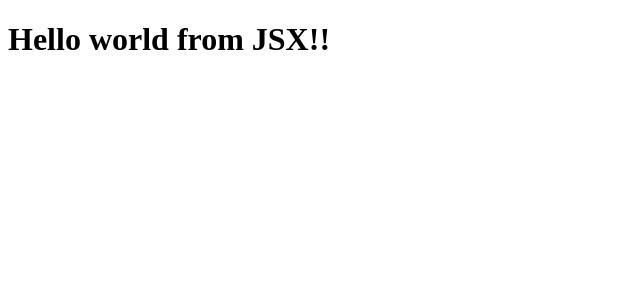
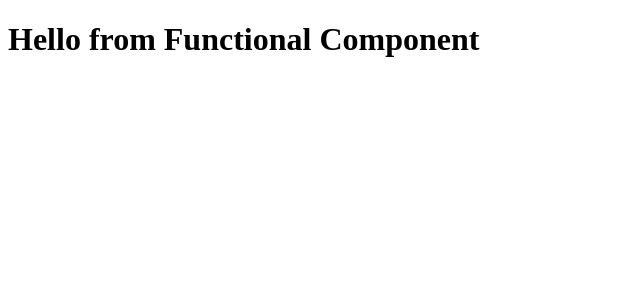
Before and after one commit to Prajwal-kh/Namaste_Dev-ReactJS, a React (Vite) app: page / in a window 1280 px wide. Shown: the top 300 px of the page, without its empty margins (0-640 px from the left). Built offline with nearby package versions, Linux system fonts and the light colour scheme.

Commit message:
introduction to Functional components

```diff
--- a/App.js
+++ b/App.js
@@ -1,23 +1,24 @@
 import React from "react";
 import ReactDOM from "react-dom/client";
 
-const heading = React.createElement(
-    "h1",
-    { id: "heading", className: "header" },
-    "Hello world from React!!",
+// Functional Component
+const HeadingComponent = () => {
+    return <h1>Hello from Functional Component</h1>;
+};
+// Way to write Functional Component in JSX
+const HeadingComponent2 = () => <h1>Hello from JSX Element</h1>;
+
+const HeadingComponent3 = () => (
+    <h1 className="heading">Hello from Multi-line JSX Element</h1>
 );
-
-// Babel Transpilation JSX to JS
-// JSX => Babel transpiles it to React.createElement => ReactElement which is a JS Object => HTML (DOM)
-const jsxHeading = <h1 id="heading">Hello world from JSX!!</h1>;
-
-// when line breaks jsx should be in ()
-const jsxHeading2 = (
-    <h1 id="heading" className="header">
-        Hello world from JSX 2!!
-    </h1>
-);
+const HeadingComponent4 = () => {
+    return (
+        <h1 className="heading">
+            Hello from Multi-line JSX Element with return
+        </h1>
+    );
+};
 
 const root = ReactDOM.createRoot(document.getElementById("root"));
 
-root.render(jsxHeading);
+root.render(<HeadingComponent />);
```
